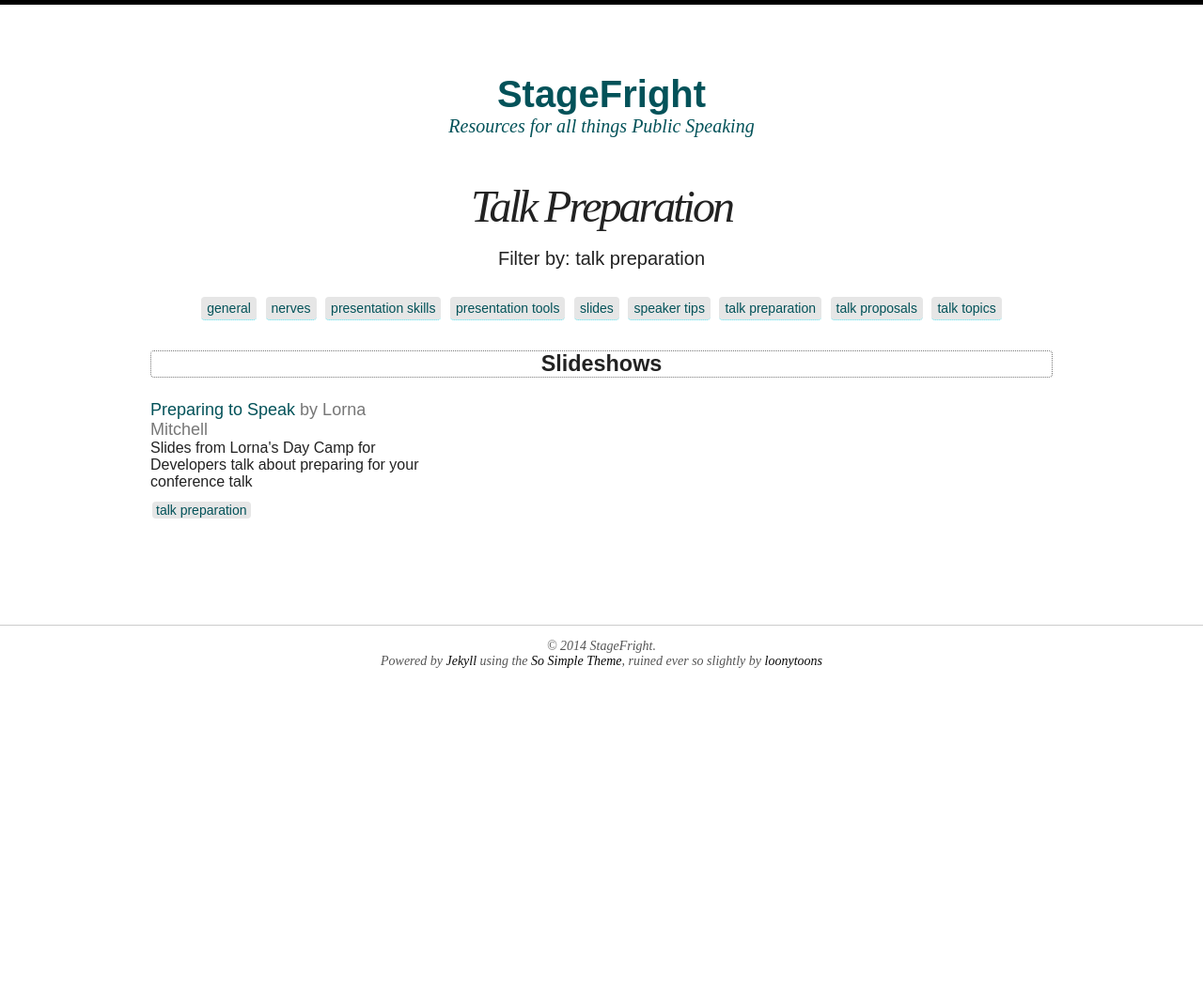
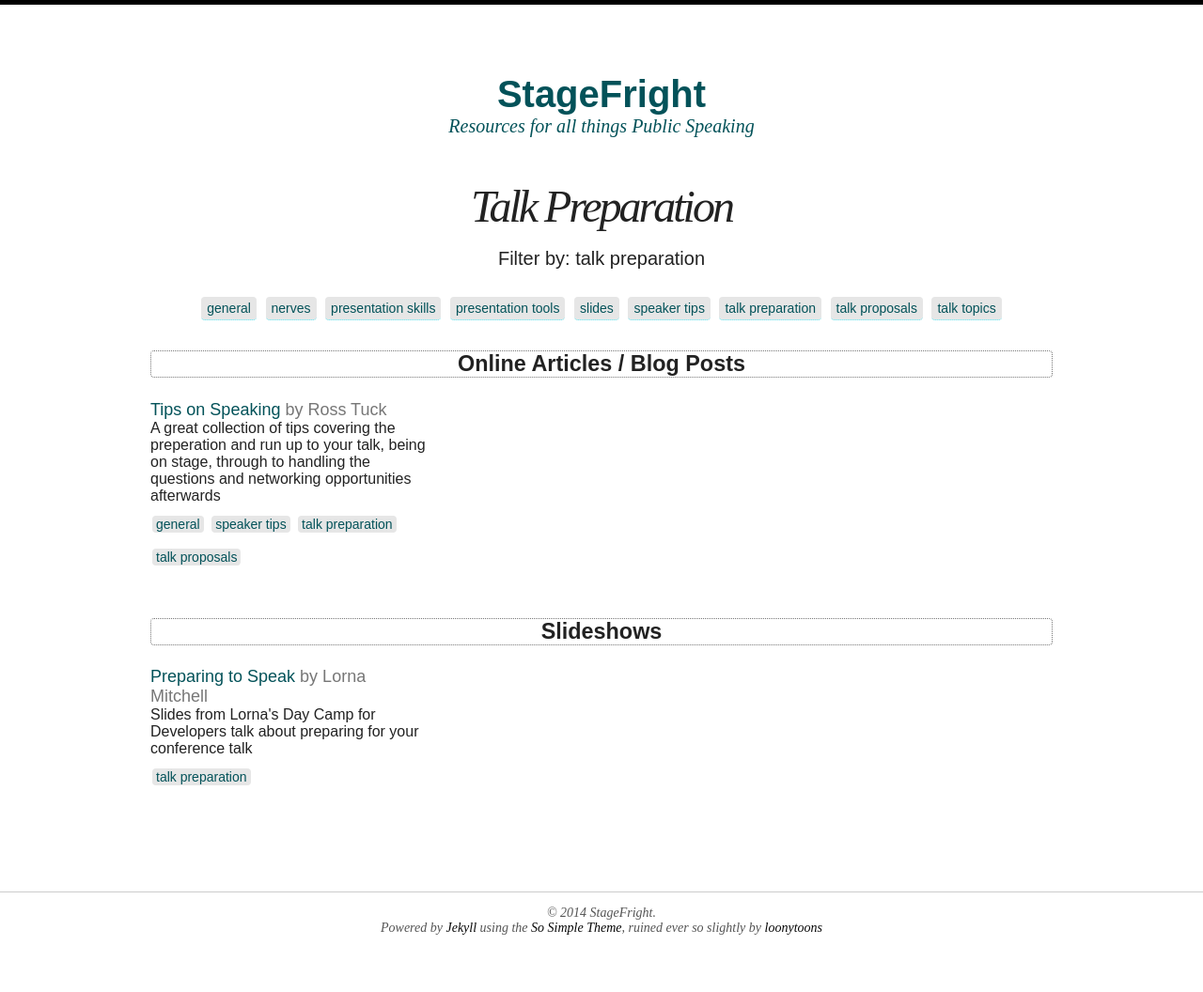
Before and after one commit to stagefright/stagefright.github.io, a Jekyll site: the page built from tags/talk-preparation.html, in a window 1280 px wide. Shown: the whole page at 94% size. Built offline with Jekyll 4.4.1, drawn with Linux system fonts in a browser that asks for light colours; nearby versions of some CDN libraries; before the commit the page ends 900 px from its top, so only the background shows below that.

Commit message:
Add Ross Tuck's Tips on Speaking post

```diff
--- a/_data/resources-posts.yml
+++ b/_data/resources-posts.yml
@@ -47,3 +47,13 @@
   description: Zach shares his tips on slide design following his well received GitHub presentation
   tags:
     - slides
+
+- name: Tips on Speaking
+  url: http://rosstuck.com/tips-on-speaking/
+  author: Ross Tuck
+  description: A great collection of tips covering the preperation and run up to your talk, being on stage, through to handling the questions and networking opportunities afterwards
+  tags:
+    - general
+    - speaker tips
+    - talk preparation
+    - talk proposals
```
